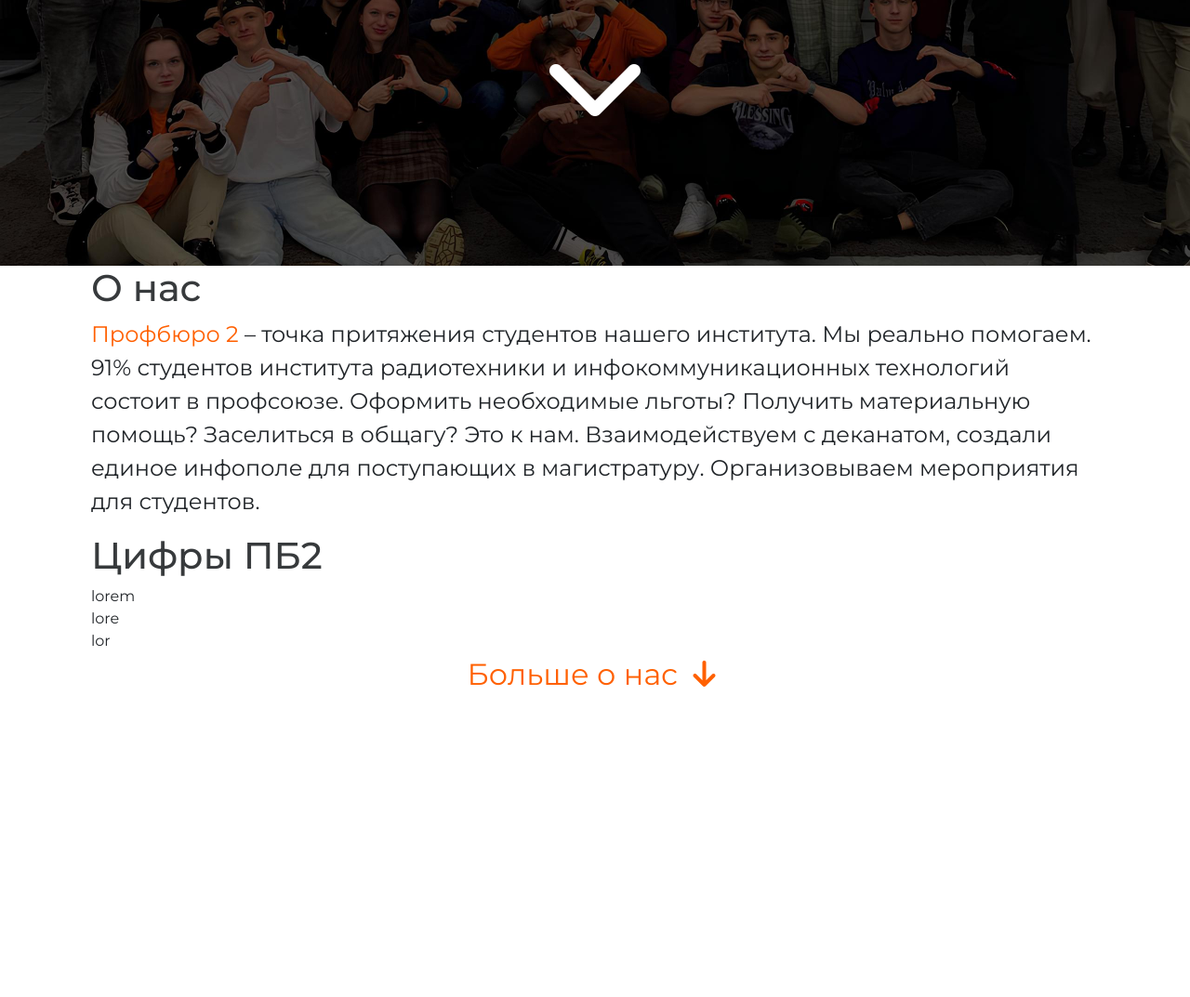
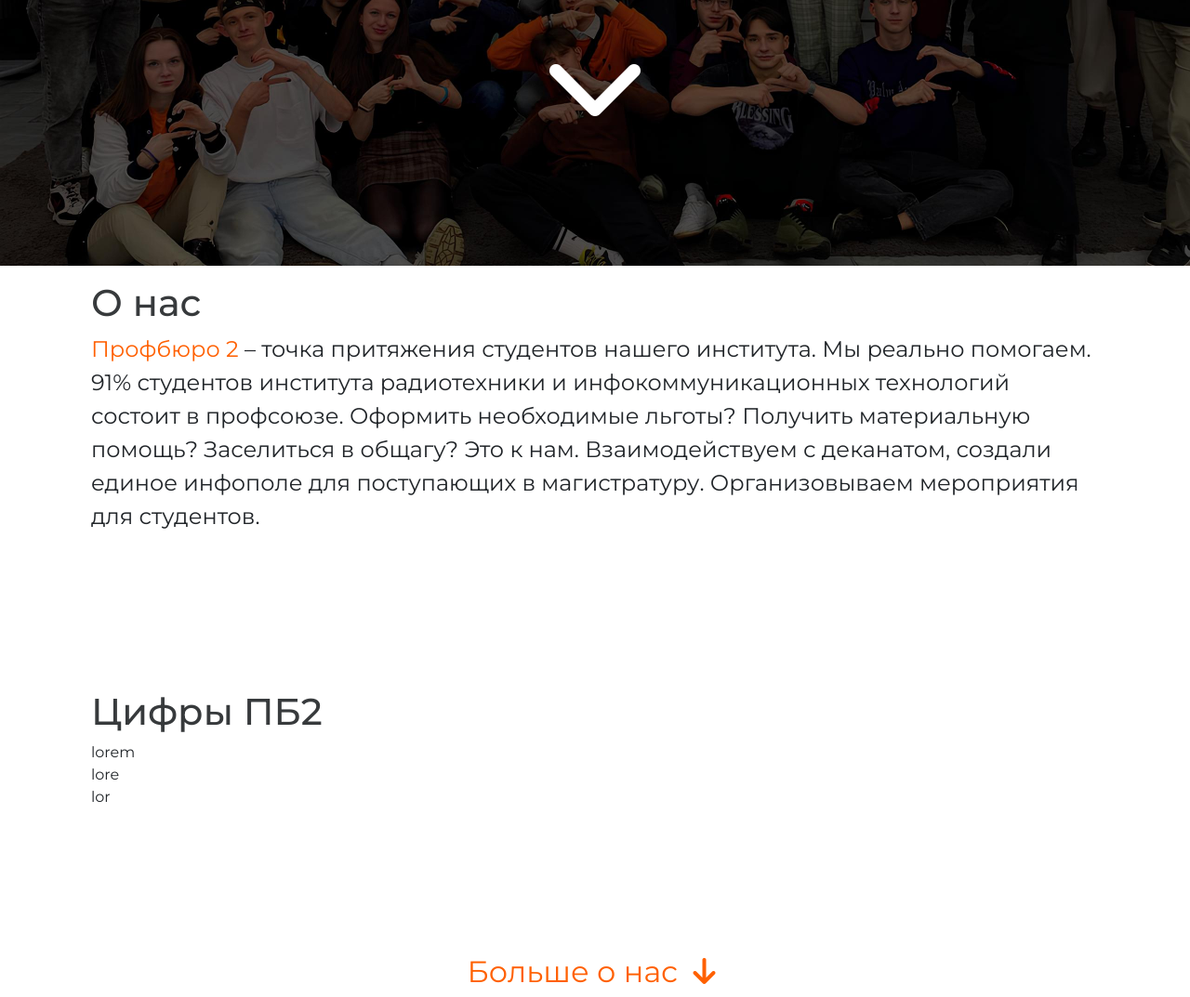
Before and after one commit to dan-sazonov/pb2-site, a website: page src/index.html in a window 1280 px wide. Shown: the part 514-1587 px from the top of the page at 93% size. Drawn offline with nearby package versions, Linux system fonts and the light colour scheme; files that its build step writes are made by us from their sources.

Commit message:
Центрирование пост-превью вертикаль

```diff
--- a/src/index.html
+++ b/src/index.html
@@ -17,9 +17,9 @@ og-relurl: /
 
 <main class="container main-page">
 
-  <section class="mx-3 vh-100 post-preview">
+  <section class="mx-3 vh-100 post-preview d-flex flex-column justify-content-between">
     <article>
-      <h2 id="about" class="fs-1">О нас</h2>
+      <h2 id="about" class="fs-1 pt-3">О нас</h2>
       <p class="fs-4"><span class="base_color">Профбюро 2</span> – точка притяжения студентов нашего института. Мы
         реально
         помогаем.
@@ -31,14 +31,17 @@ og-relurl: /
 
     <article>
       <h2 class="fs-1">Цифры ПБ2</h2>
+
       <div>
         <div>lorem</div>
         <div>lore</div>
         <div>lor</div>
       </div>
-      <p class="fs-2 text-center"><a href="#events" class="scnd-preview-scroll">Больше о нас
-        <i class="fa-solid fa-arrow-down mx-2"></i></a></p>
+
     </article>
+
+    <p class="fs-2 text-center"><a href="#events" class="scnd-preview-scroll">Больше о нас
+      <i class="fa-solid fa-arrow-down mx-2"></i></a></p>
   </section>
 
   <section class="mt-3 events d-flex flex-column">
```
